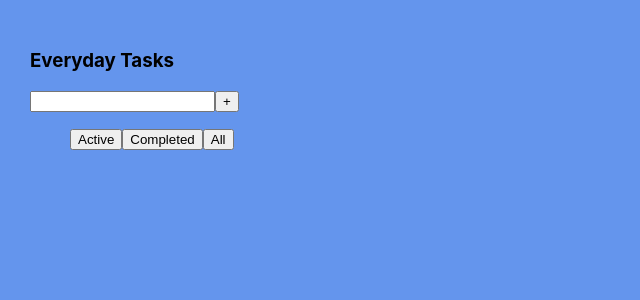
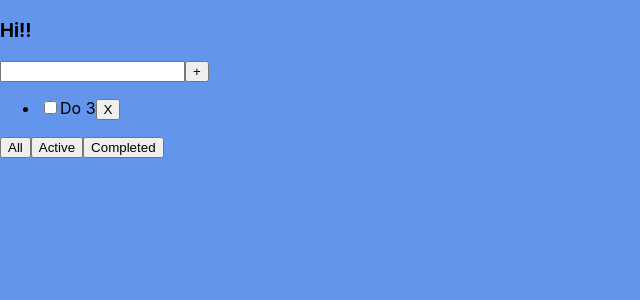
Before and after one commit to georgkiim/ToDoListEveryDay, a React (Create React App) app: page / in a window 1280 px wide. Shown: the top 300 px of the page, without its empty margins (0-640 px from the left). Built offline with nearby package versions, Linux system fonts and the light colour scheme.

Commit message:
Refacctor

```diff
--- a/src/App.tsx
+++ b/src/App.tsx
@@ -1,45 +1,74 @@
 import React, {useState} from "react";
-import "./app.css";
+import {v1} from "uuid";
 import ToDoList, {TaskType} from "./ToDoList";
+import {Hash} from "crypto";
+
+
+export type SetFilterType = 'All' | 'Active' | 'Completed'
+
+const App = () => {
+
+    const [task1, setTask1] = useState<Array<TaskType>>([
+        {id: v1(), title: 'Do 1', isDone: true, main: "My Tasks!!!"},
+        {id: v1(), title: 'Do 2', isDone: true, main: "My do!!!"},
+        {id: v1(), title: 'Do 3', isDone: false, main: "My s!!!"},
+    ])
+
+    const [filter, setFilter] = useState<SetFilterType>('Active')
+
+    const removeTask = (id: string) => {
+        const task2 = task1.filter(t => t.id !== id)
+        setTask1(task2)
+    }
+
+    const setNextFilter = (nextFilter: SetFilterType) => {
+        setFilter(nextFilter)
+    }
+    const getFilterToDo = (task1: Array<TaskType>, filter: SetFilterType): Array<TaskType> => {
+        switch (filter) {
+            case 'Active':
+                return task1.filter(t => !t.isDone)
+            case 'Completed':
+                return task1.filter(t => t.isDone)
+            default: return task1
+        }}
 
 
 
- export type FilterValuesType = "Active" | "Completed" | "All"
+    //     let filterToDo = task1
+    //     if (filter == 'All') {
+    //         filterToDo = task1
+    //     } else if (filter == 'Active') {
+    //         filterToDo = task1.filter(t => !t.isDone)
+    //     } else if (filter == 'Completed') {
+    //         filterToDo = task1.filter(t => t.isDone)
+    //     }
+    //     return filterToDo
+    // }
 
+    // let filterToDo = task1
+    // if (filter == 'All') {
+    //     filterToDo = task1
+    // } else if (filter == 'Active') {
+    //     filterToDo = task1.filter(t => t.isDone == false)
+    // } else if (filter == 'Completed') {
+    //     filterToDo = task1.filter(t => t.isDone == true)
+    // }
 
-const App = () => {
-    const [task1, setTask] = useState<Array<TaskType>>([
-        {id:1, title: "Do ToDo list restart every day", isDone:true},
-        {id:2, title: "Learn JS Native", isDone:true},
-        {id:3, title: "Do Samyrai Way", isDone:true},
-    ])
-
-    const [filter1, setFilter] = useState<"Active" | "Completed" | "All">("Active")
-
-    const removeTask = (id:number) => {
-        const task2 = task1.filter(t=> t.id!==id)
-        setTask(task2)
+    const addTask = (title: string) => {
+        // const newTask: TaskType = {id: v1(), title, isDone: false, main: 'Hash'}
+        // const copyTask = [...task1]
+        // copyTask.push(newTask)
+        setTask1([{id: v1(), title, isDone: false, main: 'Hash'}, ...task1])
     }
 
-    let filterTask = task1
-    const changeFilter = (next: FilterValuesType) =>{
-        setFilter(next)
-    }
-
-    if(filter1=="Active"){
-        filterTask = task1.filter(t=> t.isDone == false)
-    } else if (filter1=="Completed") {
-        filterTask = task1.filter(t=> t.isDone == true)
-    } else if (filter1=="All") {
-        filterTask = task1
-    }
-
-    return(
-        <div className={'App'}>
-            <ToDoList title={"Everyday Tasks"}
-                      task={filterTask}
+    return (
+        <div>
+            <ToDoList title={"Hi!!"}
+                      task={getFilterToDo(task1,filter)}
                       removeTask={removeTask}
-                      changeFilter={changeFilter}
+                      setNextFilter={setNextFilter}
+                      addTask={addTask}
             />
         </div>
     )
--- a/src/ToDoList.tsx
+++ b/src/ToDoList.tsx
@@ -1,40 +1,60 @@
-import {FilterValuesType} from "./App";
+import React, {ChangeEvent,KeyboardEvent, useState} from "react";
+import {SetFilterType} from "./App";
 
 export type TaskType = {
-    id: number
+    id: string
     title: string
     isDone: boolean
+    main: string
 }
 
 type PropsType = {
     title: string
     task: Array<TaskType>
-    removeTask : (id:number) => void
-    changeFilter: (next: FilterValuesType) => void
+    removeTask: (id: string) => void
+    setNextFilter: (nextFilter: SetFilterType) => void
+    addTask: (title: string) => void
 }
 
 const ToDoList = (props: PropsType) => {
+    const [title, setTitle] = useState<string>('')
+
+    const addTask = () =>{
+        props.addTask(title)
+        setTitle('')
+    }
+    const sentLocalTitle = (e:ChangeEvent<HTMLInputElement>) => setTitle(e.currentTarget.value)
+    const onEnterAddTask = (e:KeyboardEvent<HTMLInputElement>) => {
+        if(e.key=='Enter'){
+            addTask()
+        }
+    }
+
+
     return (
         <div>
             <h3>{props.title}</h3>
-            <input/><button>+</button>
+            <input
+                onKeyDown={onEnterAddTask}
+                value={title}
+                onChange={sentLocalTitle}/>
+            <button onClick={() => {
+                addTask()
+            }}>+</button>
             <ul>
-                {props.task.map( (t)=> {
-                    return (
-                        <li key={t.id}>
-                            <span>{t.title}</span>
-                            <input type={"checkbox"} checked={t.isDone}/>
-                            <button onClick={()=> {props.removeTask(t.id)} }>X</button>
-                        </li>
+                {props.task.map((t) => {
+                    return <li key={t.id}>
+                        <input type={"checkbox"} checked={t.isDone}/>
+                        <span>{t.title}</span>
+                        <button onClick={() => props.removeTask(t.id)}>X</button>
+                    </li>
+                })}
 
-                    )
-                })}
-                <button onClick={()=> {props.changeFilter("Active")}}>Active</button>
-                <button onClick={()=> {props.changeFilter("Completed")}}>Completed</button>
-                <button onClick={()=> {props.changeFilter("All")}}>All</button>
             </ul>
+            <button onClick={() => props.setNextFilter("All")}>All</button>
+            <button onClick={() => props.setNextFilter('Active')}>Active</button>
+            <button onClick={() => props.setNextFilter('Completed')}>Completed</button>
         </div>
     )
 }
-
 export default ToDoList
```
